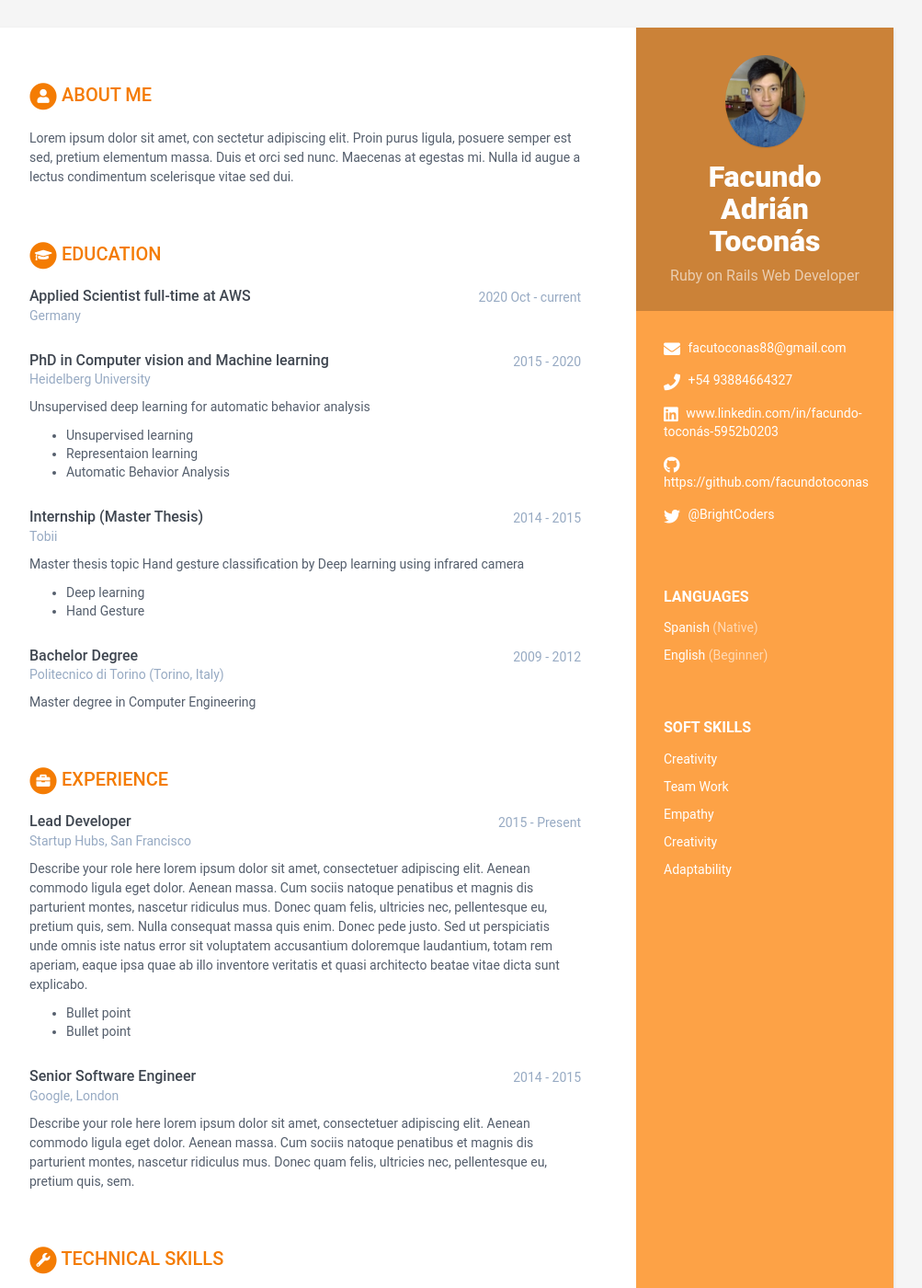
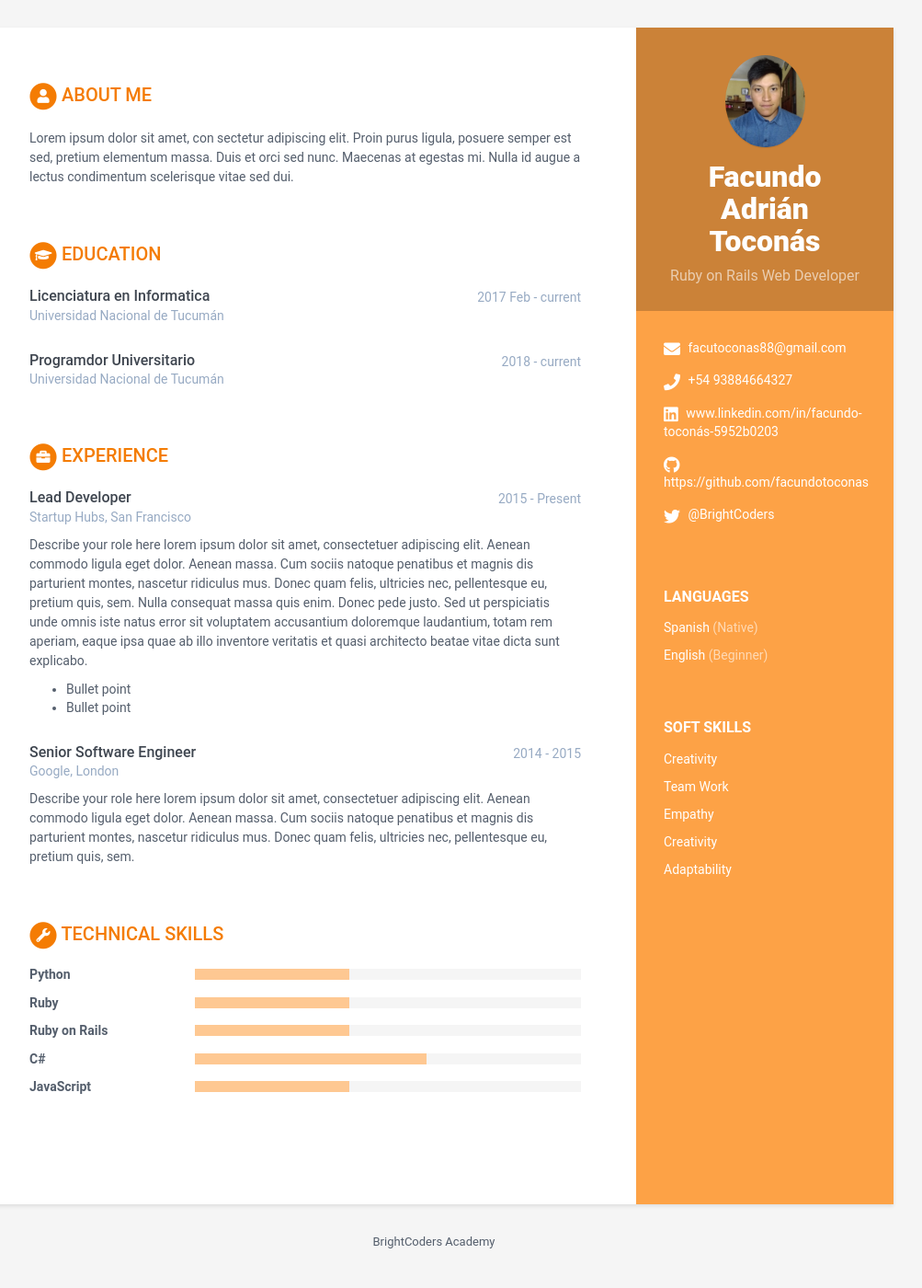
Before and after one commit to BC-MAR-21-ROR/kata-resume-facundotoconas, a Jekyll site: the page built from index.html, in a window 1280 px wide and 1400 px high. Shown: the whole window at 92% size, without its empty margins (168-1171 px from the left). Built offline with Jekyll 4.4.1, drawn with Linux system fonts in a browser that asks for light colours; some of the changed text lies outside the part shown.

Commit message:
add technical skills and education

```diff
--- a/_data/data.yml
+++ b/_data/data.yml
@@ -57,35 +57,15 @@ career-profile:
 
 # Registra aquí tus estudios. Agrega o elimina según sea necesario
 educationcomplete:
-  - degree: Applied Scientist full-time at AWS
-    university: Germany
-    time: 2020 Oct - current
+  - degree: Licenciatura en Informatica
+    university: Universidad Nacional de Tucumán
+    time: 2017 Feb - current
     details: |
 
-  - degree: PhD in Computer vision and Machine learning
-    university: Heidelberg University
-    time: 2015 - 2020
+  - degree: Programdor Universitario
+    university: Universidad Nacional de Tucumán
+    time: 2018 - current
     details: |
-      Unsupervised deep learning for automatic behavior analysis
-
-        - Unsupervised learning
-        - Representaion learning
-        - Automatic Behavior Analysis
-
-  - degree: Internship (Master Thesis)
-    university: Tobii
-    time: 2014 - 2015
-    details: |
-      Master thesis topic Hand gesture classification by Deep learning using infrared camera
-
-        - Deep learning
-        - Hand Gesture
-
-  - degree: Bachelor Degree
-    university: Politecnico di Torino (Torino, Italy)
-    time: 2009 - 2012
-    details: |
-      Master degree in Computer Engineering
 
 # Registra aquí tu experiencia. Agrega o elimina según sea necesario
 experiences:
@@ -126,22 +106,20 @@ skills:
 
   toolset:
     - name: Python
-      level: 20%
-
-    - name: PyTorch
       level: 40%
 
-    - name: Tensorflow
+    - name: Ruby
+      level: 40%
+
+    - name: Ruby on Rails
+      level: 40%
+
+    - name: C#
       level: 60%
 
-    - name: Caffe
-      level: 80%
+    - name: JavaScript
+      level: 40%
 
-    - name: Matlab
-      level: 100%
-
-    - name: C/C++
-      level: 40%
 
 # NO MODIFICAR
 footer: >
```
